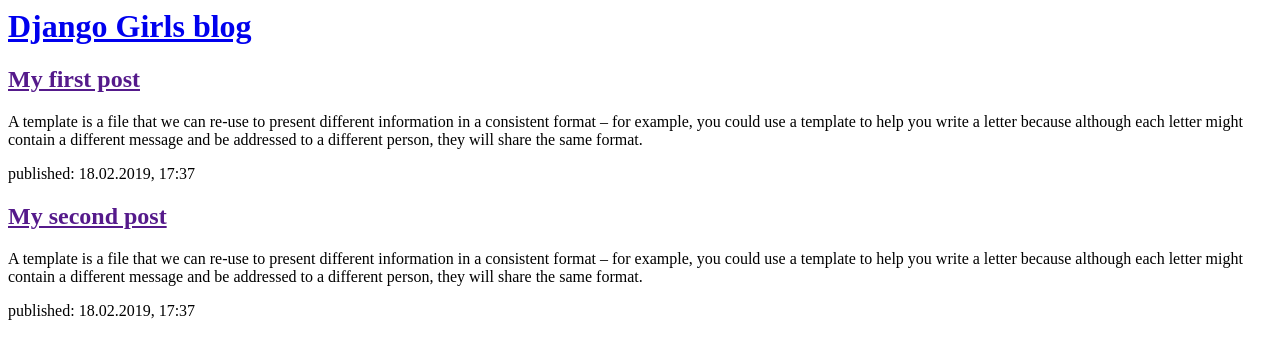
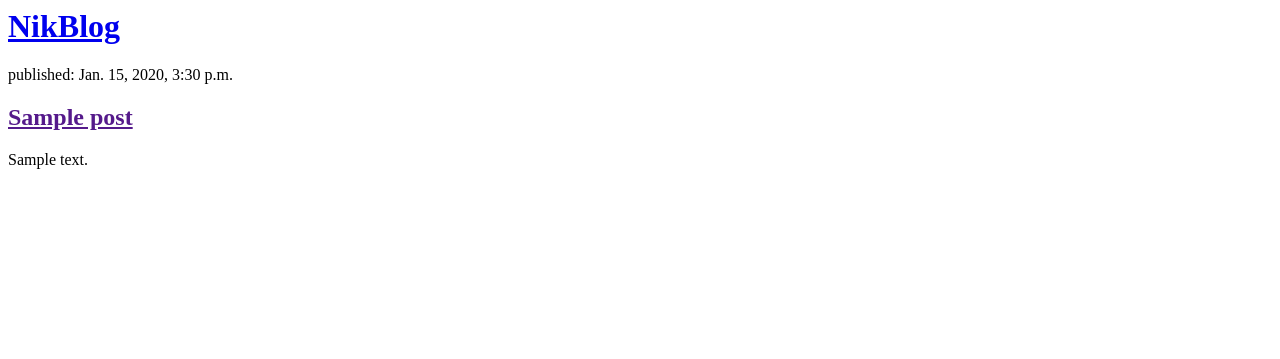
Before and after one commit to NikitaMasand/blog, a Django app: template blog/templates/blog/post_list.html in a window 1280 px wide. Shown: the top 359 px of the page. Run offline with Django 3.2, Linux system fonts and the light colour scheme; the template is opened without the code that fills it: values that come from a table or form of the project are taken from there, others are empty; tables that the repository leaves empty hold one stand-in row (values such as "Sample post").

Commit message:
Modified templates to display posts from database

```diff
--- a/blog/templates/blog/post_list.html
+++ b/blog/templates/blog/post_list.html
@@ -3,11 +3,11 @@
   <title>Nikita's blog</title>
 </head>
 <body>
-  <div>
-    <h1><a href = "/">Django Girls blog </a> </h1>
+  <!-- <div>
+    <h1><a href = "/">Django blog </a> </h1>
   </div>
 
-  <div>
+  <!-- <div>
 
     <h2><a href = "">My first post </a></h2>
    <p>A template is a file that we can re-use to present different information in a consistent format –
@@ -24,6 +24,22 @@
       because although each letter might contain a different message and be addressed to a different person,
       they will share the same format.</p>
   <p>published: 18.02.2019, 17:37</p>
+  </div> -->
+  <!-- {{posts}} -->
+  <!-- {% for post in posts %}
+    {{post}}
+  {% endfor %} -->
+
+<div>
+  <h1><a href = "/">NikBlog</a></h1>
+</div>
+
+{% for post in posts %}
+  <div>
+    <p>published: {{ post.published_date}}</p>
+    <h2><a href = "">{{ post.title }}</a></h2>
+    <p>{{ post.text|linebreaksbr }}</p>
   </div>
+{% endfor %}
 </body>
 </html>
--- a/blog/views.py
+++ b/blog/views.py
@@ -1,4 +1,7 @@
 from django.shortcuts import render
+from .models import Post
+from django.utils import timezone
 
 def post_list(request):
-    return render(request, 'blog/post_list.html', {})
+    posts = Post.objects.filter(published_date__lte = timezone.now()).order_by('published_date')
+    return render(request, 'blog/post_list.html',{'posts':posts})
```
